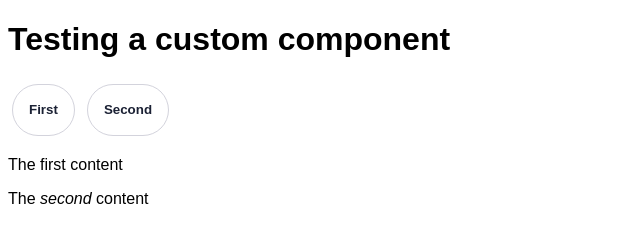
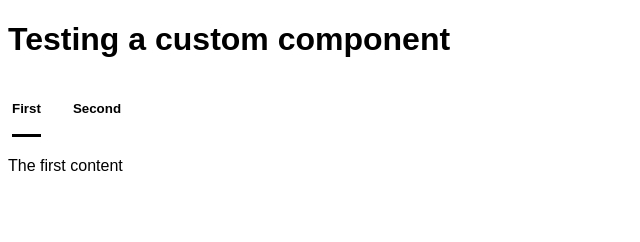
Before and after one commit to danieleloscozzese/first-components, a website: page tab-group/index.html in a window 1280 px wide. Shown: the whole page, without its empty margins (0-640 px from the left). Drawn offline with Linux system fonts and the light colour scheme.

Commit message:
feat: wire up some ARIA

```diff
--- a/tab-group/index.html
+++ b/tab-group/index.html
@@ -22,7 +22,7 @@
 
     <header><h1>Testing a custom component</h1></header>
     <main>
-      <dag-tab-group>
+      <dag-tab-group variant="underline" title="Example tabs">
         <details>
           <summary>First</summary>
           The first content
@@ -64,9 +64,7 @@
       </li> -->
 
     <!-- <section
-        key={titles[index].label}
         role="tabpanel"
-        className={ownClasses.panel}
         hidden={!isSelected}
         tabIndex={isSelected ? 0 : undefined}
         aria-labelledby={`tab-${index}`}
--- a/tab-group/tab-group.js
+++ b/tab-group/tab-group.js
@@ -1,10 +1,21 @@
 class TabGroup extends HTMLElement {
   static get observedAttributes() {
-    return ["variant"];
+    return ["title", "variant"];
   }
 
   static get #template() {
     return document.getElementById("tab-group-template").cloneNode(true);
+  }
+
+  static #idGenerator = (function* () {
+    let id = 1;
+    while (true) {
+      yield id++;
+    }
+  })();
+
+  static get #nextId() {
+    return TabGroup.#idGenerator.next().value;
   }
 
   connectedCallback() {
@@ -22,21 +33,28 @@ class TabGroup extends HTMLElement {
 
       detailsClone.removeChild(summary);
 
-      console.group(`Tab ${index + 1}`);
-      console.log("The title is", title);
-      console.log("The content is", detailsClone.innerHTML);
-      console.groupEnd();
+      const pairId = TabGroup.#nextId;
 
       const tab = document.createElement("li");
       tab.role = "tab";
+      tab.id = `tab-${pairId}`;
+      tab.ariaSelected = index === 0;
+      // Non-reflected attribute
+      tab.setAttribute("aria-controls", `panel-${pairId}`);
+
       const tabButton = document.createElement("button");
       tabButton.type = "button";
       tabButton.textContent = title;
+      tabButton.tabIndex = index === 0 ? 0 : -1;
       tab.appendChild(tabButton);
       tabList.appendChild(tab);
 
       const panel = document.createElement("section");
       panel.role = "tabpanel";
+      panel.id = `panel-${pairId}`;
+      panel.hidden = index !== 0;
+      // Non-reflected attribute
+      panel.setAttribute("aria-labelledby", `tab-${pairId}`);
       panel.innerHTML = detailsClone.innerHTML;
       fragment.appendChild(panel);
     });
@@ -57,6 +75,8 @@ class TabGroup extends HTMLElement {
 
     tabList.classList.remove("pill", "underline");
     tabList.classList.add(this.variant);
+
+    tabList.ariaLabel = this.title;
   }
 
   get variant() {
@@ -68,6 +88,10 @@ class TabGroup extends HTMLElement {
       return "pill";
     }
   }
+
+  get title() {
+    return this.getAttribute("title");
+  }
 }
 
 customElements.define("dag-tab-group", TabGroup);
```
